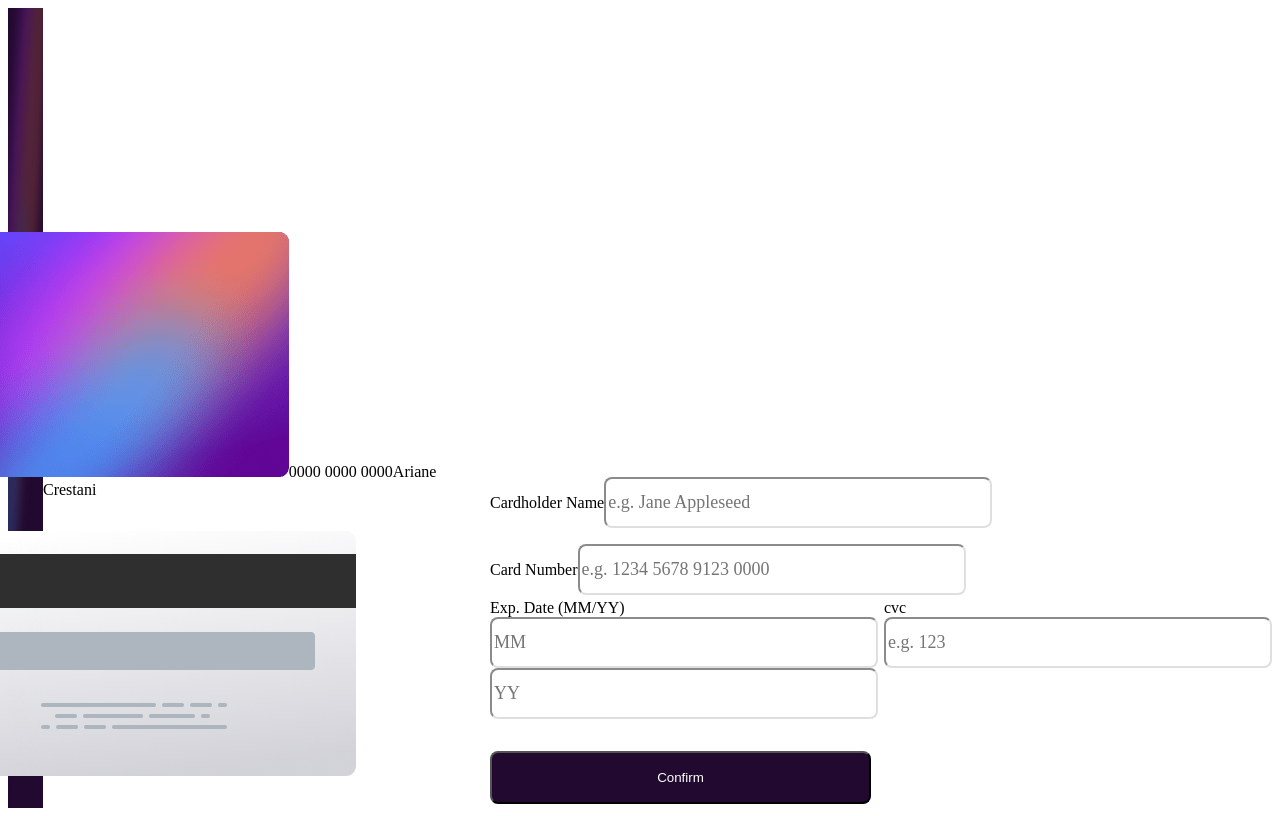
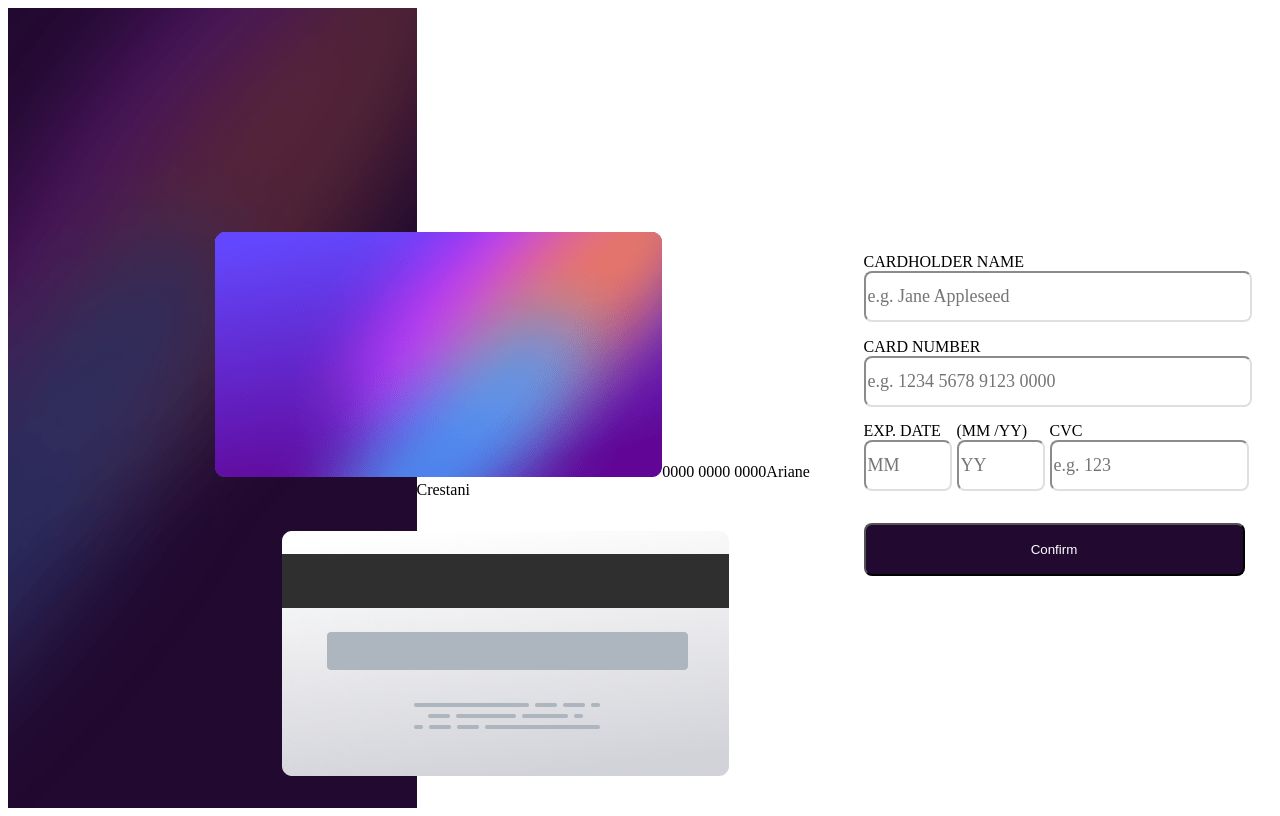
Before and after one commit to arianecrestani/interactive-card-details, a React (Create React App) app in the folder card-details-form/: page / in a window 1280 px wide. Built offline with nearby package versions, Linux system fonts and the light colour scheme.

Commit message:
update style

```diff
--- a/card-details-form/src/Components/InputField.jsx
+++ b/card-details-form/src/Components/InputField.jsx
@@ -1,6 +1,6 @@
 import styled from "styled-components";
 
-export default function InputField({label, inputName}) {
+export default function InputField({ label, inputName, inputwidth }) {
   const InputName = styled.input`
     width: ${(props) => props.inputwidth || "380px"};
     height: 45px;
@@ -12,12 +12,14 @@ export default function InputField({label, inputName}) {
     border-color: #dfdee0;
   `;
 
-  const Label = styled.label``;
+  const Label = styled.label`
+    display:flex;
+  `;
 
   return (
     <div>
       <Label>{label}</Label>
-      <InputName placeholder={inputName} />
+      <InputName placeholder={inputName} inputwidth={inputwidth} />
     </div>
   );
 }
--- a/card-details-form/src/Components/Inputs.jsx
+++ b/card-details-form/src/Components/Inputs.jsx
@@ -11,9 +11,10 @@ export default function Inputs() {
   `;
 
   const SecondSection = styled.div`
-    gap: 6px;
+    gap: 5px;
     display: flex;
-    margin-top: 4px;
+    margin-top: 15px;
+    flex-direction:row;
   `;
   // const InputDate = styled.input`
   //   width: 80px;
@@ -40,17 +41,13 @@ export default function Inputs() {
   return (
     <div>
       <FirstSection>
-        <InputField label="Cardholder Name" inputName="e.g. Jane Appleseed" />
-        <InputField label="Card Number" inputName="e.g. 1234 5678 9123 0000" />
+        <InputField label="CARDHOLDER NAME" inputName="e.g. Jane Appleseed" />
+        <InputField label="CARD NUMBER" inputName="e.g. 1234 5678 9123 0000" />
       </FirstSection>
       <SecondSection>
-        <div>
-          <InputField inputwidth='80px' label="Exp. Date (MM/YY)" inputName="MM" />
-          <InputField inputName="YY" />
-        </div>
-        <div>
-          <InputField label="cvc" inputName="e.g. 123" />
-        </div>
+        <InputField inputwidth="80px" label="EXP. DATE" inputName="MM" />
+        <InputField inputwidth="80px" inputName="YY" label="(MM /YY)" />
+        <InputField inputwidth="191px" label="CVC" inputName="e.g. 123" />
       </SecondSection>
       <Button>Confirm</Button>
     </div>
```
